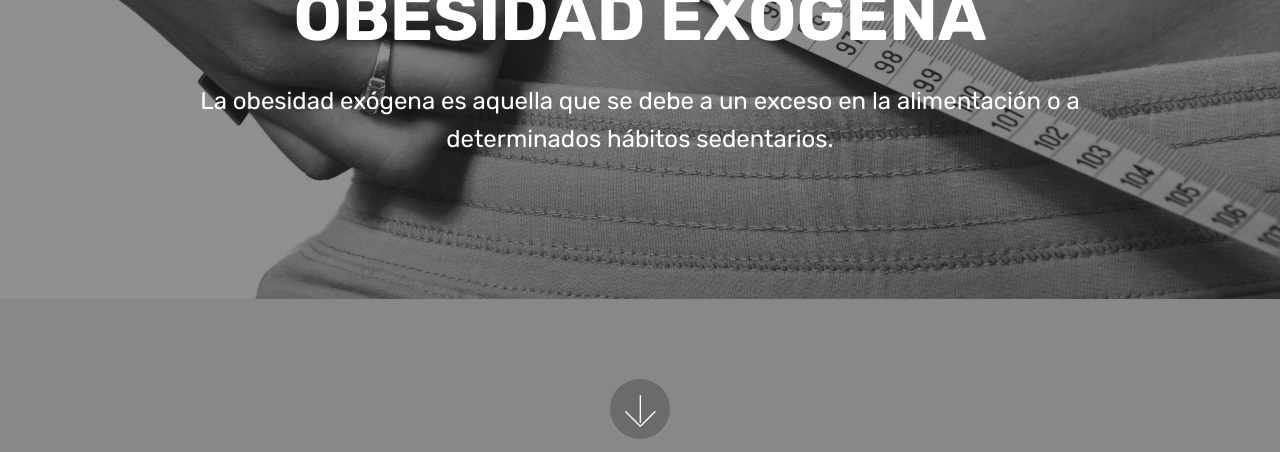
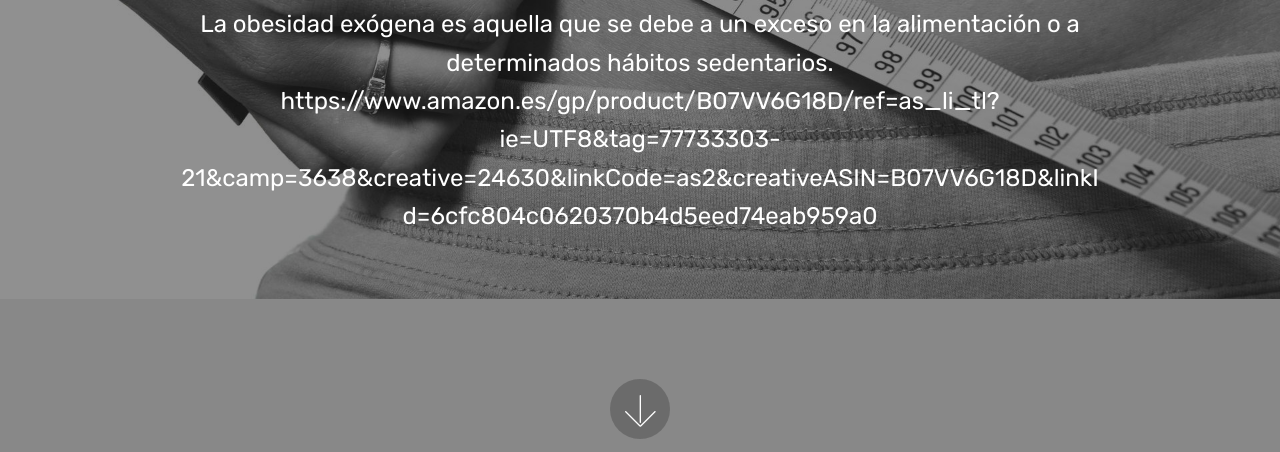
Before and after one commit to masaje/nutriciondeportiva, a plain HTML site: page index.html in a window 1280 px wide. Shown: the part 778-1230 px from the top of the page. Drawn offline with Linux system fonts and the light colour scheme; files whose address does not match are found by name.

Commit message:
Update index.html

```diff
--- a/index.html
+++ b/index.html
@@ -74,7 +74,10 @@
               EX&Oacute;GENA</h1>
             <p class="mbr-text pb-3 mbr-fonts-style display-5"> La obesidad
               ex&oacute;gena es aquella que se debe a un exceso en la
-              alimentaci&oacute;n o a determinados h&aacute;bitos sedentarios.</p>
+              alimentaci&oacute;n o a determinados h&aacute;bitos sedentarios.
+
+https://www.amazon.es/gp/product/B07VV6G18D/ref=as_li_tl?ie=UTF8&tag=77733303-21&camp=3638&creative=24630&linkCode=as2&creativeASIN=B07VV6G18D&linkId=6cfc804c0620370b4d5eed74eab959a0
+            </p>
           </div>
         </div>
       </div>
```
